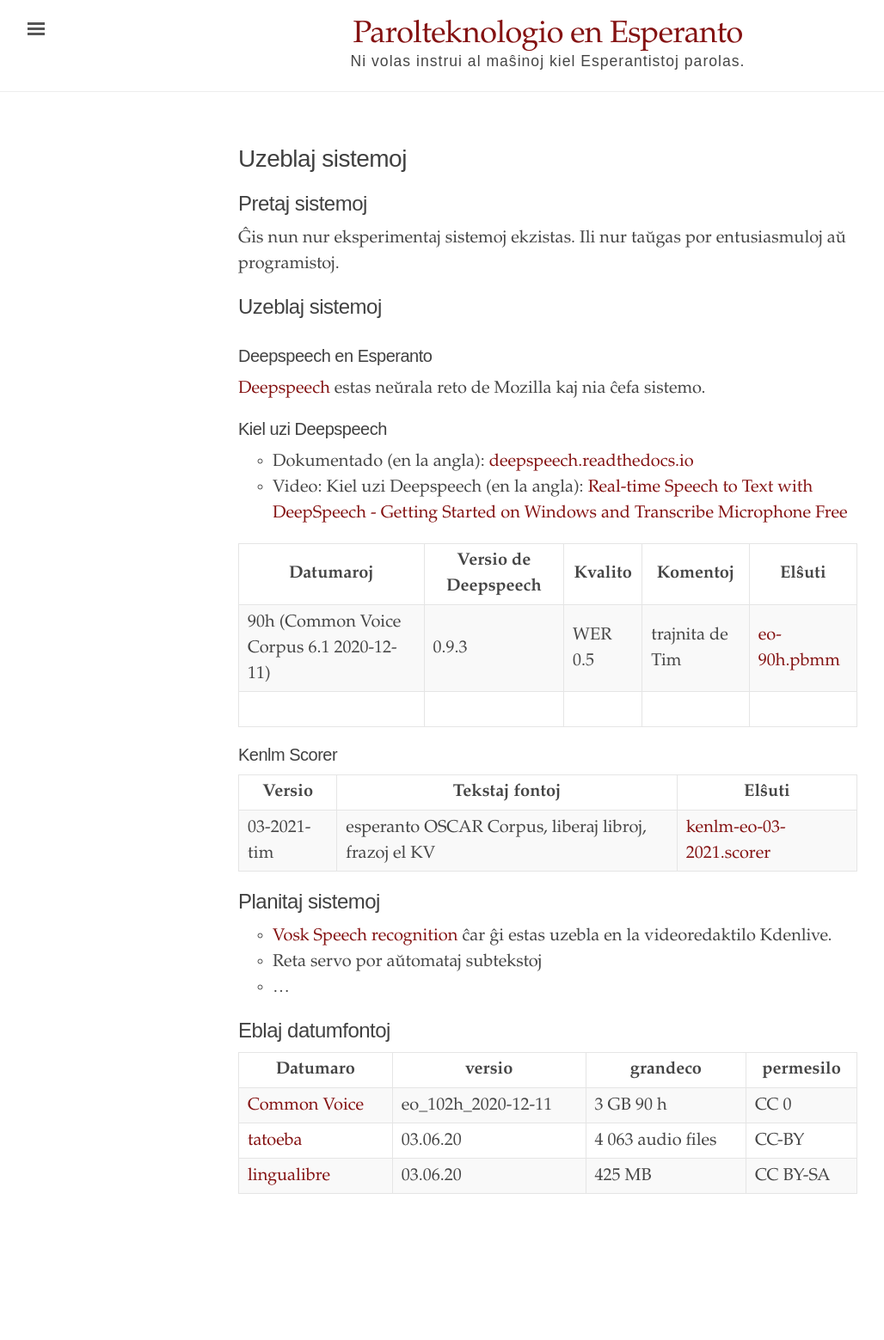
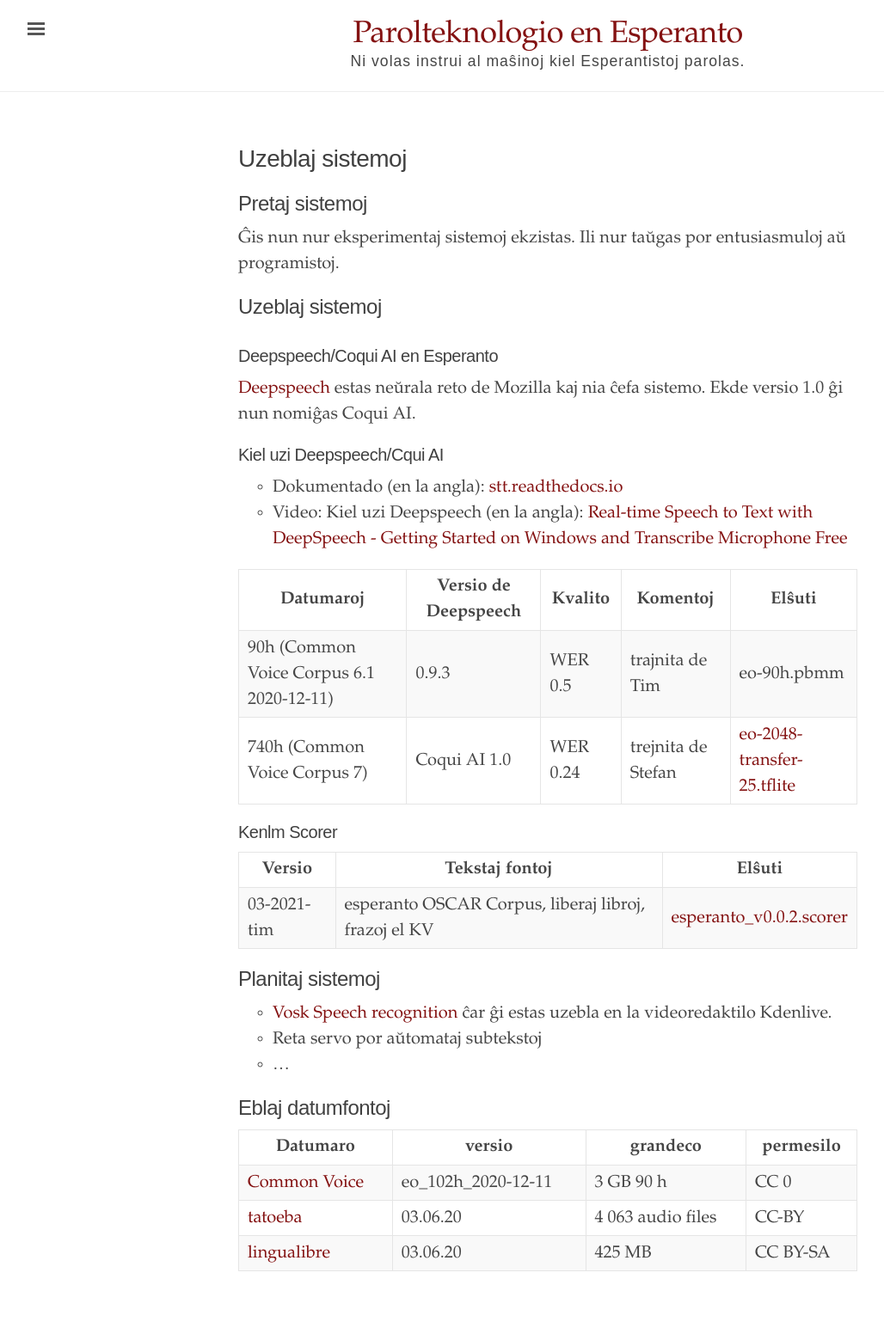
Before and after one commit to parolteknologio/parolteknologio.github.io, a Jekyll site: the page built from deepspeech.md, in a window 1280 px wide. Shown: the whole page at 86% size, without its empty margins (3-1031 px from the left). Built offline with Jekyll 4.4.1, drawn with Linux system fonts in a browser that asks for light colours; before the commit the page ends 1469 px from its top, so only the background shows below that.

Commit message:
ĝisdatigo

```diff
--- a/deepspeech.md
+++ b/deepspeech.md
@@ -7,23 +7,23 @@ title: Uzeblaj sistemoj
 Ĝis nun nur eksperimentaj sistemoj ekzistas. Ili nur taŭgas por entusiasmuloj aŭ programistoj.
 
 ## Uzeblaj sistemoj
-### Deepspeech en Esperanto
-[Deepspeech](https://github.com/mozilla/DeepSpeech) estas neŭrala reto de Mozilla kaj nia ĉefa sistemo.
-#### Kiel uzi Deepspeech
-* Dokumentado (en la angla): [deepspeech.readthedocs.io](https://deepspeech.readthedocs.io)
+### Deepspeech/Coqui AI en Esperanto
+[Deepspeech](https://github.com/mozilla/DeepSpeech) estas neŭrala reto de Mozilla kaj nia ĉefa sistemo. Ekde versio 1.0 ĝi nun nomiĝas Coqui AI.
+#### Kiel uzi Deepspeech/Cqui AI
+* Dokumentado (en la angla): [stt.readthedocs.io](https://stt.readthedocs.io/en/latest/)
 * Video: Kiel uzi Deepspeech (en la angla): [Real-time Speech to Text with DeepSpeech - Getting Started on Windows and Transcribe Microphone Free](https://www.youtube.com/watch?v=c_0Q3T0XYTA)
 
 
 |  Datumaroj |  Versio de Deepspeech |  Kvalito |  Komentoj | Elŝuti  |
 |---|---|---|---|---|
-|  90h (Common Voice Corpus 6.1 2020-12-11) | 0.9.3  | WER 0.5  | trajnita de Tim  |  [eo-90h.pbmm](https://drive.google.com/file/d/16NMp0p0Xn_Xq1nqSDzcP89baKFkxvpUb/view?usp=sharing) |
-|   |   |   |   |   |
+|  90h (Common Voice Corpus 6.1 2020-12-11) | 0.9.3  | WER 0.5  | trajnita de Tim  |  eo-90h.pbmm |
+| 740h (Common Voice Corpus 7)  |  Coqui AI 1.0 | WER 0.24  | trejnita de Stefan  | [eo-2048-transfer-25.tflite](https://github.com/parolteknologio/stt-esperanto/raw/master/deepspeech-coqui/common-voice-corpus-7/eo-2048-transfer-25.tflite)  |
 
 #### Kenlm Scorer
 
 |  Versio |  Tekstaj fontoj | Elŝuti  |
 |---|---|---|
-|  03-2021-tim |  esperanto OSCAR Corpus, liberaj libroj, frazoj el KV |  [kenlm-eo-03-2021.scorer](https://drive.google.com/file/d/1IpwH-ISw3EfEKbrmp9U9EfD_ykmJI41b/view?usp=sharing) |
+|  03-2021-tim |  esperanto OSCAR Corpus, liberaj libroj, frazoj el KV |  [esperanto_v0.0.2.scorer](https://github.com/parolteknologio/stt-esperanto/raw/master/scorer/esperanto_v0.0.2.scorer) |
 
 
 ## Planitaj sistemoj
```
